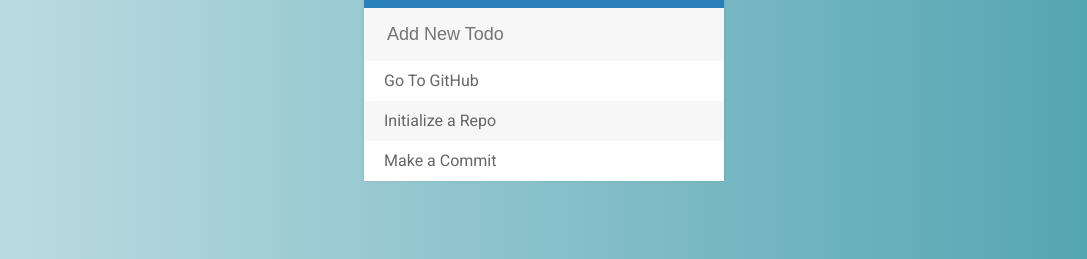
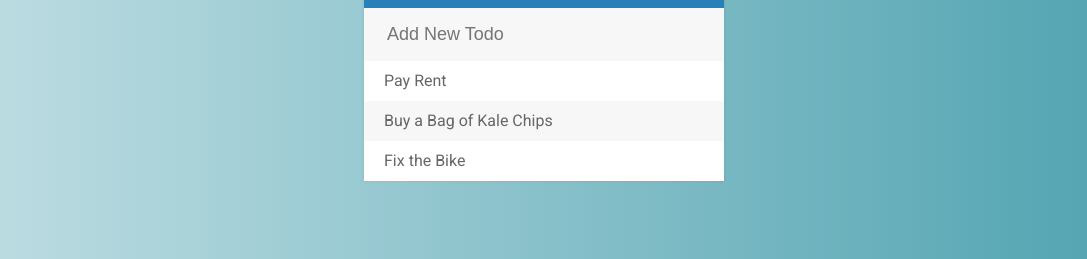
Before and after one commit to allaev/todo-list, a plain HTML site: page index.html in a window 1280 px wide. Shown: the part 140-399 px from the top of the page, without its empty margins (96-1183 px from the left). Drawn offline with nearby package versions, Linux system fonts and the light colour scheme.

Commit message:
update todo list

```diff
--- a/index.html
+++ b/index.html
@@ -15,9 +15,9 @@
       <h1>To-do List<i class="fa fa-plus"></i></h1>
       <input type="text" placeholder="Add New Todo">
       <ul>
-        <li>Go To GitHub <span><i class="fa fa-trash-alt"></i></span></li>
-        <li>Initialize a Repo <span><i class="fa fa-trash-alt"></i></span></li>
-        <li>Make a Commit <span><i class="fa fa-trash-alt"></i></span></li>
+        <li>Pay Rent <span><i class="fa fa-trash-alt"></i></span></li>
+        <li>Buy a Bag of Kale Chips <span><i class="fa fa-trash-alt"></i></span></li>
+        <li>Fix the Bike <span><i class="fa fa-trash-alt"></i></span></li>
       </ul>
     </div>
     <p></p>
```
